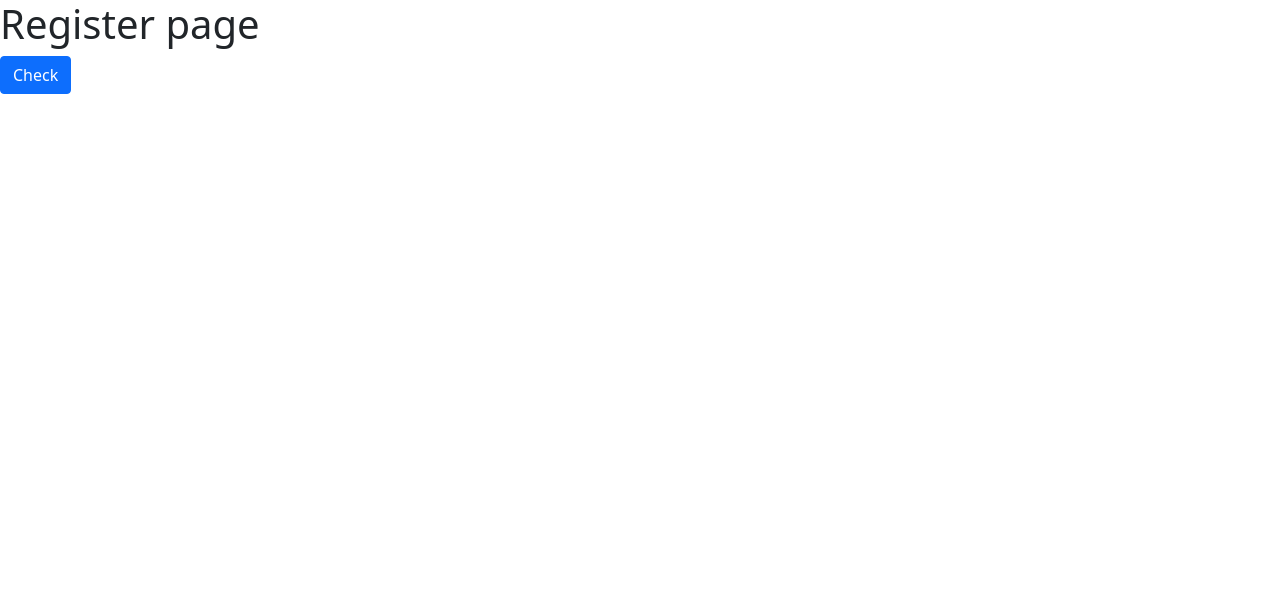
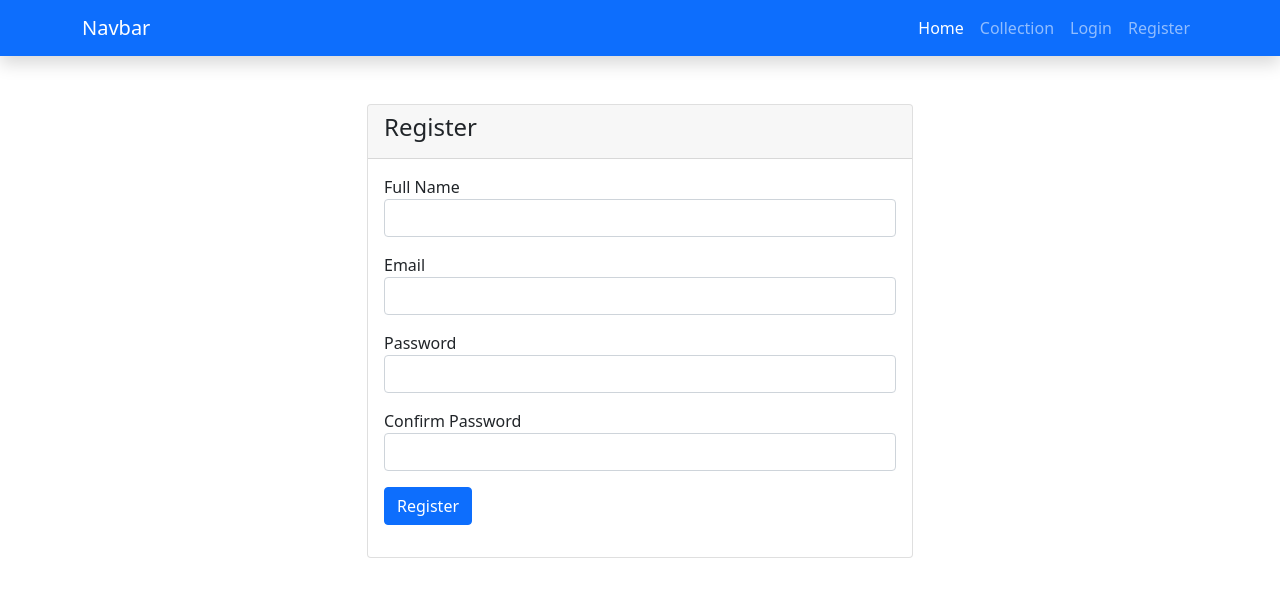
Before and after one commit to PrisecaruEmilia/EcommerceReact, a React (Create React App) app: page /register in a window 1280 px wide. Shown: the top 594 px of the page. Built offline with nearby package versions, Linux system fonts and the light colour scheme.

Commit message:
register and login page - FE

```diff
--- a/src/components/frontend/Home.js
+++ b/src/components/frontend/Home.js
@@ -1,5 +1,11 @@
 import React from 'react';
+import Navbar from '../../layouts/frontend/Navbar';
 
 export default function Home() {
-  return <div>This is home</div>;
+  return (
+    <div>
+      <Navbar />
+      <h1>This is home page</h1>
+    </div>
+  );
 }
--- a/src/components/frontend/auth/Login.js
+++ b/src/components/frontend/auth/Login.js
@@ -1,9 +1,48 @@
 import React from 'react';
+import Navbar from '../../../layouts/frontend/Navbar';
 
 export default function Login() {
   return (
     <div>
-      <h1>Login page</h1>
+      <Navbar />
+      <div className="container py-5">
+        <div className="row justify-content-center">
+          <div className="col-md-6">
+            <div className="card">
+              <div className="card-header">
+                <h4>Login</h4>
+              </div>
+              <div className="card-body">
+                <form action="">
+                  <div className="form-group mb-3">
+                    <label>Email</label>
+                    <input
+                      type="email"
+                      name="email"
+                      value=""
+                      className="form-control"
+                    />
+                  </div>
+                  <div className="form-group mb-3">
+                    <label>Password</label>
+                    <input
+                      type="password"
+                      name="password"
+                      value=""
+                      className="form-control"
+                    />
+                  </div>
+                  <div className="form-group mb-3">
+                    <button type="submit" className="btn btn-primary">
+                      Login
+                    </button>
+                  </div>
+                </form>
+              </div>
+            </div>
+          </div>
+        </div>
+      </div>
     </div>
   );
 }
--- a/src/components/frontend/auth/Register.js
+++ b/src/components/frontend/auth/Register.js
@@ -1,10 +1,66 @@
 import React from 'react';
+import Navbar from '../../../layouts/frontend/Navbar';
 
 export default function Register() {
   return (
     <div>
-      <h1>Register page</h1>
-      <button className="btn btn-primary">Check</button>
+      <Navbar />
+      <div className="container py-5">
+        <div className="row justify-content-center">
+          <div className="col-md-6">
+            <div className="card">
+              <div className="card-header">
+                <h4>Register</h4>
+              </div>
+              <div className="card-body">
+                <form action="">
+                  <div className="form-group mb-3">
+                    <label>Full Name</label>
+                    <input
+                      type="text"
+                      name="fullName"
+                      value=""
+                      className="form-control"
+                    />
+                  </div>
+                  <div className="form-group mb-3">
+                    <label>Email</label>
+                    <input
+                      type="email"
+                      name="email"
+                      value=""
+                      className="form-control"
+                    />
+                  </div>
+                  <div className="form-group mb-3">
+                    <label>Password</label>
+                    <input
+                      type="password"
+                      name="password"
+                      value=""
+                      className="form-control"
+                    />
+                  </div>
+                  <div className="form-group mb-3">
+                    <label>Confirm Password</label>
+                    <input
+                      type="password"
+                      name="confirm_password"
+                      value=""
+                      className="form-control"
+                    />
+                  </div>
+                  <div className="form-group mb-3">
+                    <button type="submit" className="btn btn-primary">
+                      Register
+                    </button>
+                  </div>
+                </form>
+              </div>
+            </div>
+          </div>
+        </div>
+      </div>
     </div>
   );
 }
--- /dev/null
+++ b/src/layouts/frontend/Navbar.js
@@ -0,0 +1,49 @@
+import React from 'react';
+import { Link } from 'react-router-dom';
+
+export default function Navbar() {
+  return (
+    <nav className="navbar navbar-expand-lg navbar-dark bg-primary shadow sticky-top">
+      <div className="container">
+        <Link className="navbar-brand" to="#">
+          Navbar
+        </Link>
+        <button
+          className="navbar-toggler"
+          type="button"
+          data-bs-toggle="collapse"
+          data-bs-target="#navbarSupportedContent"
+          aria-controls="navbarSupportedContent"
+          aria-expanded="false"
+          aria-label="Toggle navigation"
+        >
+          <span className="navbar-toggler-icon"></span>
+        </button>
+        <div className="collapse navbar-collapse" id="navbarSupportedContent">
+          <ul className="navbar-nav ms-auto mb-2 mb-lg-0">
+            <li className="nav-item">
+              <Link className="nav-link active" aria-current="page" to="/">
+                Home
+              </Link>
+            </li>
+            <li className="nav-item">
+              <Link className="nav-link" to="#">
+                Collection
+              </Link>
+            </li>
+            <li className="nav-item">
+              <Link className="nav-link" to="/login">
+                Login
+              </Link>
+            </li>
+            <li className="nav-item">
+              <Link className="nav-link" to="/register">
+                Register
+              </Link>
+            </li>
+          </ul>
+        </div>
+      </div>
+    </nav>
+  );
+}
```
